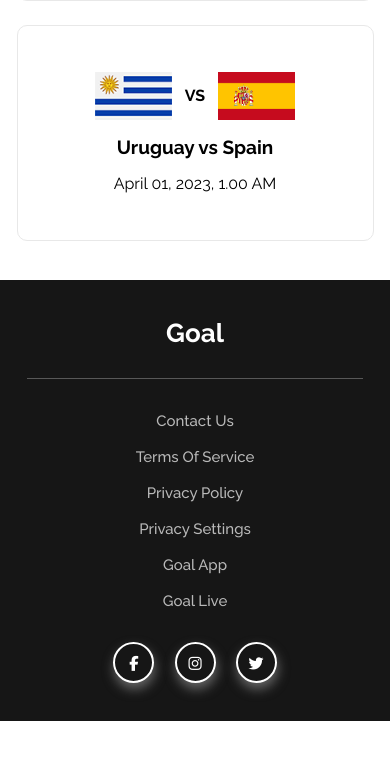
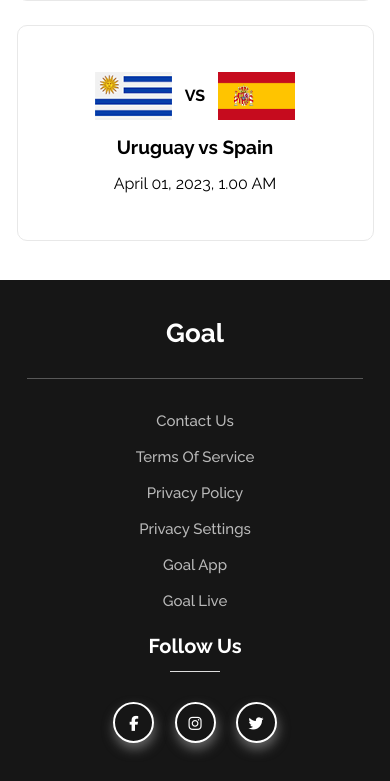
Before and after one commit to jakia12/world_cup, a plain HTML site: page match.html in a window 390 px wide. Shown: the part 2126-2907 px from the top of the page. Before the commit the page ends 2847 px from the top, so only its background shows below. Drawn offline with Linux system fonts and the light colour scheme.

Commit message:
last commit

```diff
--- a/match.html
+++ b/match.html
@@ -172,6 +172,10 @@
                         </div>
                     </div>
                 </div>
+
+                <div class="btn-centered">
+                    <button class="view-btn btn">View all</button>
+                </div>
             </div>
         </section>
         <!-- filter section end -->
@@ -191,11 +195,18 @@
                 <a href="http://" target="_blank" rel="noopener noreferrer">goal live</a>
             </div>
 
-            <div class="social-icon">
-                <a href="http://" target="_blank" rel="noopener noreferrer"><i class="fab fa-facebook-f"></i></a>
-                <a href="http://" target="_blank" rel="noopener noreferrer"><i class="fab fa-instagram"></i></a>
-                <a href="http://" target="_blank" rel="noopener noreferrer"><i class="fab fa-twitter"></i></a>
+            <div class="icon-wrapper">
+                <h3>Follow us</h3>
+                <div class="title-divider"></div>
+                <div class="social-icon">
+                    <a href="https://www.facebook.com/" target="_blank" rel="noopener noreferrer"><i
+                            class="fab fa-facebook-f"></i></a>
+                    <a href="https://www.instagram.com/" target="_blank" rel="noopener noreferrer"><i
+                            class="fab fa-instagram"></i></a>
+                    <a href="https://twitter.com/" target="_blank" rel="noopener noreferrer"><i
+                            class="fab fa-twitter"></i></a>
 
+                </div>
             </div>
     </footer>
 </body>
--- a/responsive.css
+++ b/responsive.css
@@ -19,15 +19,14 @@
     .hero-text {
         transform: translate(0, 0);
         padding-left: 15px;
-        padding-top: 18px;
+        padding-top: 30px;
 
     }
 
     .hero-text h2 {
-        font-size: 40px;
+        font-size: 34px;
         line-height: 49px;
         font-weight: 700;
-
     }
 
     .hero-text p {
@@ -93,12 +92,28 @@
     }
 
     /**************footer**************/
+    .footer {
+        padding: 53px 0;
+
+    }
+
     .footer-links {
         padding: 41px 61px 0 61px;
         line-height: 39px;
     }
 
 
+
+}
+
+@media screen and (max-width:684px) {
+
+    /***********hero section***********/
+    .hero-text h2 {
+        font-size: 29px;
+        line-height: 49px;
+        font-weight: 700;
+    }
 }
 
 @media only screen and (max-width:576px) {
@@ -109,11 +124,7 @@
 
     }
 
-    .social-icon {
 
-        display: block;
-
-    }
 }
 
 @media screen and (max-width:480px) {
@@ -214,9 +225,35 @@
         margin: 0 auto;
     }
 
+    .icon-wrapper {
+        text-align: center;
+        margin-top: 21px;
+
+    }
+
+    .icon-wrapper h3 {
+        color: #fff;
+        font-size: 20px;
+        text-transform: capitalize;
+        padding-bottom: 0;
+        margin: 0 0 13px;
+    }
+
+    .title-divider {
+        height: 1px;
+        background: #ddd;
+        width: 50px;
+        margin: 0 auto;
+    }
+
+    .icon-wrapper {
+        display: block;
+        text-align: center;
+
+    }
+
     .social-icon {
+        margin-top: 30px;
 
-        display: block;
-        margin-top: 29px;
     }
 }
--- a/style.css
+++ b/style.css
@@ -308,7 +308,7 @@
     opacity: 0.3;
 }
 
-.social-icon {
+.icon-wrapper {
     text-align: center;
     display: none;
 
```
Also changed, not shown: index.html (+4 -0 lines).
